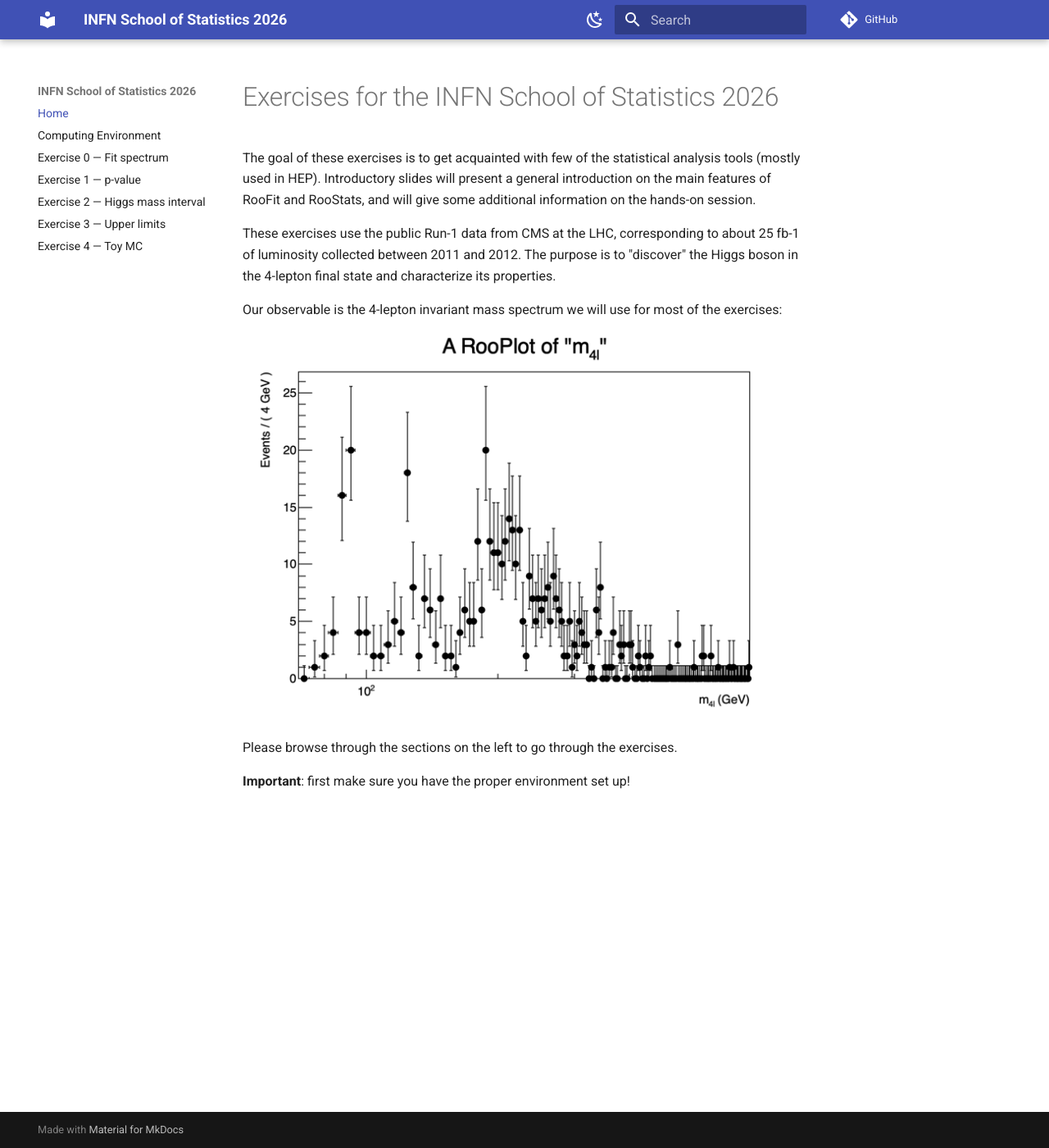
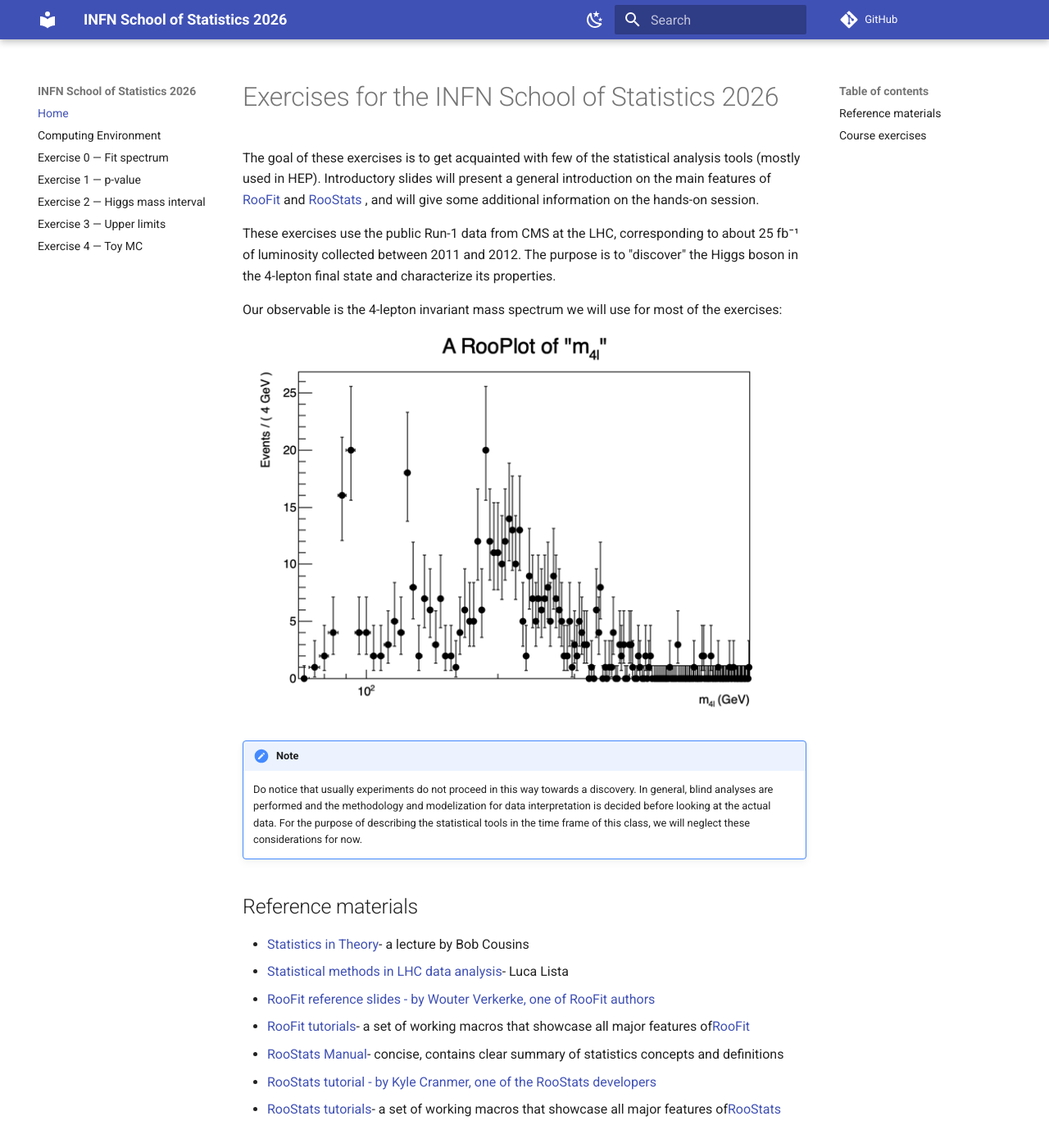
Before and after one commit to pellicci/INFNStat, an MkDocs documentation site: the page built from docs/index.md, in a window 1280 px wide and 1400 px high. Shown: the whole window at 82% size. Built offline with MkDocs 1.6.1 and Material for MkDocs 9.7.7, drawn with Linux system fonts in a browser that asks for light colours; comment, search, counter and statistics services are not loaded; some of the changed text lies outside the part shown.

Commit message:
Update index.md

```diff
--- a/docs/index.md
+++ b/docs/index.md
@@ -1,15 +1,36 @@
-
 # Exercises for the INFN School of Statistics 2026
 
-The goal of these exercises is to get acquainted with few of the statistical analysis tools (mostly used in HEP). Introductory slides will present a general introduction on the main features of RooFit and RooStats, and will give some additional information on the hands-on session.
+The goal of these exercises is to get acquainted with few of the statistical analysis tools (mostly used in HEP). Introductory slides will present a general introduction on the main features of
+[RooFit](https://twiki.cern.ch/twiki/bin/view/Main/RooFit)
+and
+[RooStats](https://twiki.cern.ch/twiki/bin/view/Main/RooStats)
+, and will give some additional information on the hands-on session.
 
- These exercises use the public Run-1 data from CMS at the LHC, corresponding to about 25 fb-1 of luminosity collected between 2011 and 2012. The purpose is to "discover" the Higgs boson in the 4-lepton final state and characterize its properties.
+These exercises use the public Run-1 data from CMS at the LHC, corresponding to about 25 fb⁻¹ of luminosity collected between 2011 and 2012. The purpose is to "discover" the Higgs boson in the 4-lepton final state and characterize its properties.
 
 Our observable is the 4-lepton invariant mass spectrum we will use for most of the exercises:
 
-![m4l spectrum](assets/m4l_spectrum.gif)
+![m4l_spectrum.gif](assets/m4l_spectrum.gif)
 
+!!! note
+    Do notice that usually experiments do not proceed in this way towards a discovery. In general, blind analyses are performed and the methodology and modelization for data interpretation is decided before looking at the actual data.
+    For the purpose of describing the statistical tools in the time frame of this class, we will neglect these considerations for now.
 
-Please browse through the sections on the left to go through the exercises.
+## Reference materials
 
-**Important**: first make sure you have the proper environment set up!
+- [Statistics in Theory](https://indico.cern.ch/event/112319/session/1/contribution/41/material/slides/0.pdf)- a lecture by Bob Cousins
+- [Statistical methods in LHC data analysis](http://indico.cern.ch/event/73545/)- Luca Lista
+- [RooFit reference slides - by Wouter Verkerke, one of RooFit authors](http://indico.in2p3.fr/materialDisplay.py?contribId=15&materialId=slides&confId=750)
+- [RooFit tutorials](http://root.cern.ch/root/html/tutorials/roofit/index.html)- a set of working macros that showcase all major features of[RooFit](https://twiki.cern.ch/twiki/bin/view/Main/RooFit)
+- [RooStats Manual](https://twiki.cern.ch/twiki/pub/RooStats/WebHome/RooStats_UsersGuide.pdf)- concise, contains clear summary of statistics concepts and definitions
+- [RooStats tutorial - by Kyle Cranmer, one of the RooStats developers](http://indico.cern.ch/getFile.py/access?contribId=0&sessionId=1&resId=0&materialId=slides&confId=118720)
+- [RooStats tutorials](http://root.cern.ch/root/html/tutorials/roostats/index.html)- a set of working macros that showcase all major features of[RooStats](https://twiki.cern.ch/twiki/bin/view/Main/RooStats)
+
+## Course exercises
+
+- [Computing environment](setup.md)
+- [Exercise 0: Fit the invariant mass spectrum](exercise0.md)
+- [Exercise 1: Calculate the p-value of your excess](exercise1.md)
+- [Exercise 2: Interval for the Higgs mass](exercise2.md)
+- [Exercise 3: Upper limit on a parameter of interest](exercise3.md)
+- [Exercise 4: Testing parameters with toy-MCs](exercise4.md)
```
